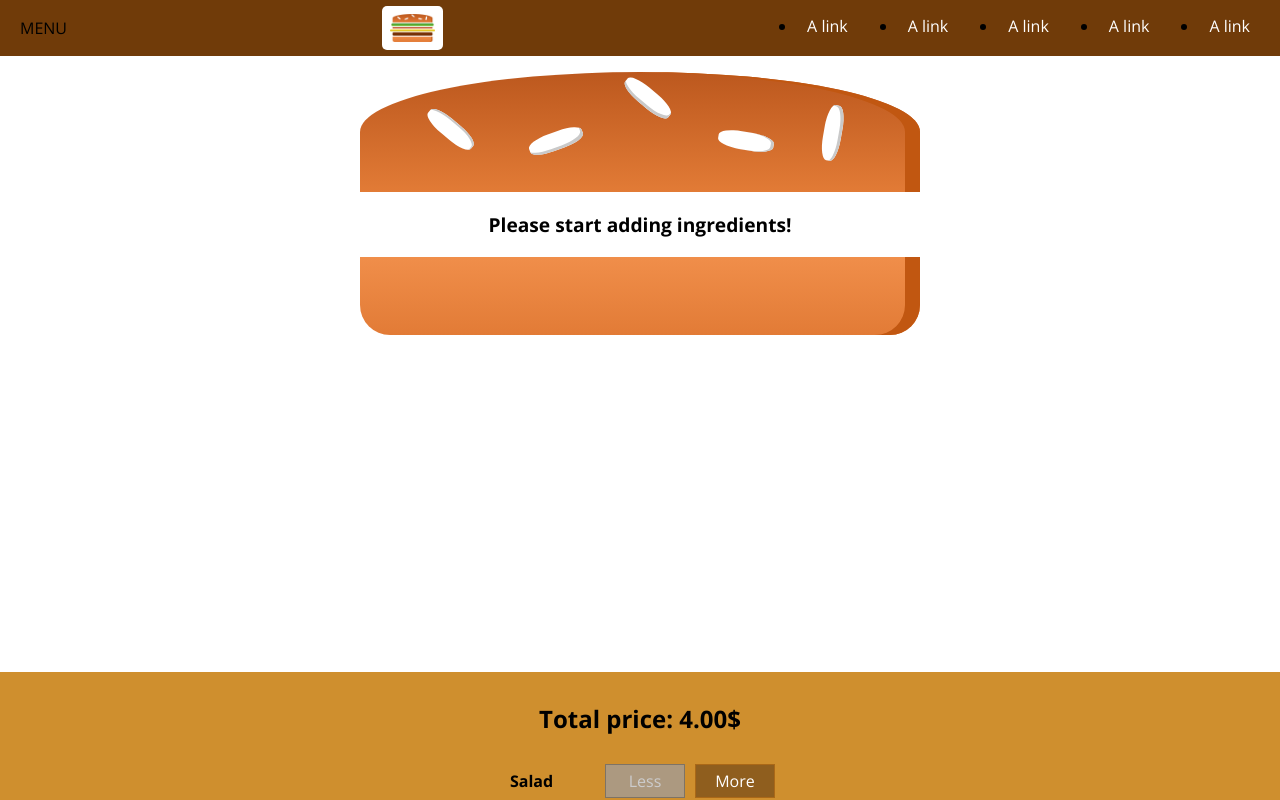
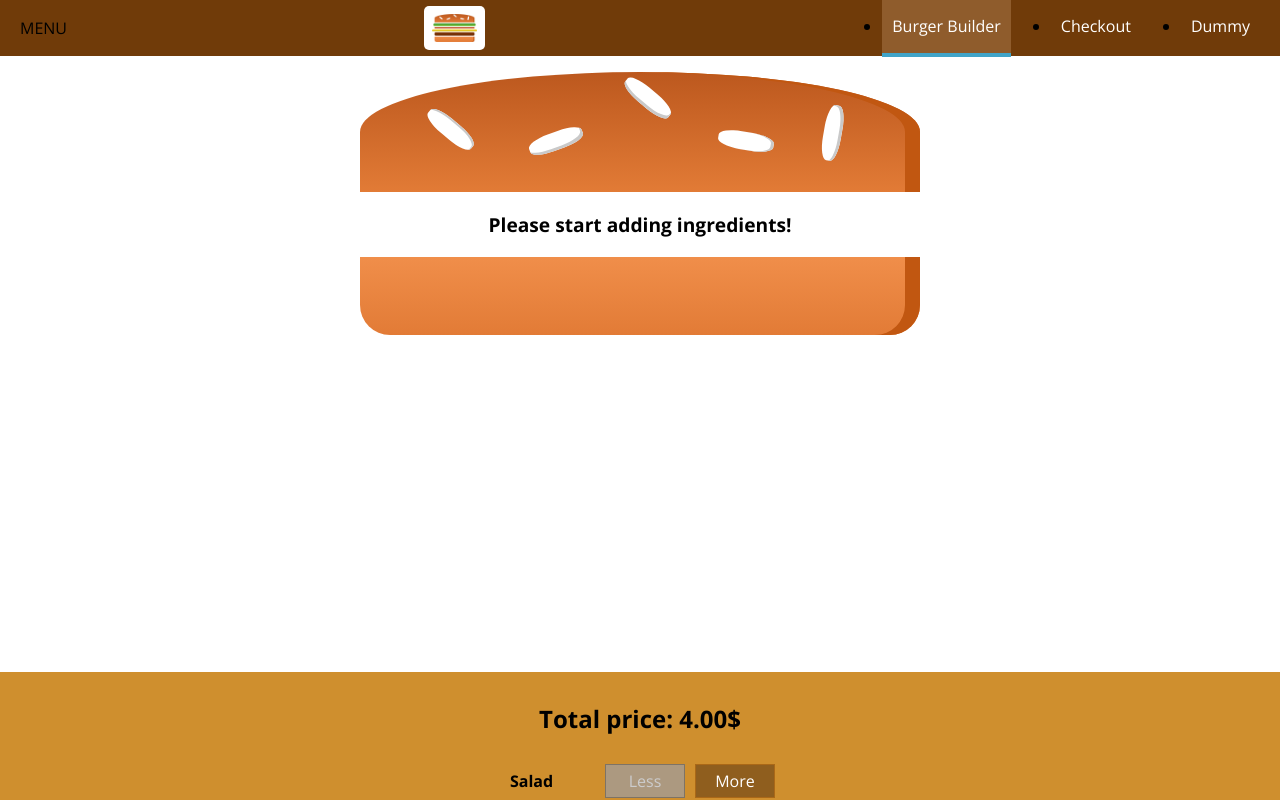
Before and after one commit to ruan65/burger_builder, a React app: page / in a window 1280 px wide. Shown: the top 800 px of the page. Built offline with nearby package versions, Linux system fonts and the light colour scheme.

Commit message:
side drawer

```diff
--- a/src/components/Layout/Layout.js
+++ b/src/components/Layout/Layout.js
@@ -2,11 +2,13 @@
 import Aux from '../../hoc/Aux'
 import classes from './Layout.css'
 import Toolbar from '../Navigation/Toolbar/Toolbar'
+import SideDrawer from '../Navigation/SideDrawer/SideDrawer'
 
 const layout = (props) => (
   <Aux>
 
     <Toolbar/>
+    <SideDrawer/>
     <main className={classes.Content}>
       {props.children}
     </main>
--- a/src/components/Navigation/NavigationItems/NavigationItem/NavigationItem.js
+++ b/src/components/Navigation/NavigationItems/NavigationItem/NavigationItem.js
@@ -3,7 +3,10 @@
 
 const navigationItem = (props) =>
   <ul className={classes.NavigationItem}>
-    <li><a href='/'>A link</a></li>
+    <li><a
+      href={props.link}
+      className={props.active ? classes.active : null}
+    >{props.children}</a></li>
   </ul>
 
 export default navigationItem
--- a/src/components/Navigation/NavigationItems/NavigationItems.js
+++ b/src/components/Navigation/NavigationItems/NavigationItems.js
@@ -5,11 +5,9 @@
 const navigationItems = () =>
   <div className={classes.NavigationItems}>
 
-    <NavigationItem/>
-    <NavigationItem/>
-    <NavigationItem/>
-    <NavigationItem/>
-    <NavigationItem/>
+    <NavigationItem link='/' active>Burger Builder</NavigationItem>
+    <NavigationItem link='/' >Checkout</NavigationItem>
+    <NavigationItem link='/' >Dummy</NavigationItem>
 
   </div>
 
--- /dev/null
+++ b/src/components/Navigation/SideDrawer/SideDrawer.css
@@ -0,0 +1,27 @@
+.SideDrawer {
+  position: fixed;
+  width: 280px;
+  max-width: 70%;
+  height: 100%;
+  left: 0;
+  top: 0;
+  z-index: 200;
+  background-color: white;
+  padding: 32px 16px;
+  box-sizing: border-box;
+  transition: transform .5s ease-out;
+}
+
+@media (min-width: 500px) {
+  .SideDrawer {
+    display: none;
+  }
+}
+
+.Open {
+  transform: translateX(0);
+}
+
+.Close {
+  transform: translateX(-100%);
+}
--- /dev/null
+++ b/src/components/Navigation/SideDrawer/SideDrawer.js
@@ -0,0 +1,18 @@
+import React from 'react'
+import Logo from '../../UI/Logo/Logo'
+import NavigationItems from '../NavigationItems/NavigationItems'
+import classes from './SideDrawer.css'
+
+const sideDrawer = ( props ) => {
+
+
+
+  return <div className={classes.SideDrawer}>
+    <Logo/>
+    <nav>
+      <NavigationItems/>
+    </nav>
+  </div>
+}
+
+export default sideDrawer
```
